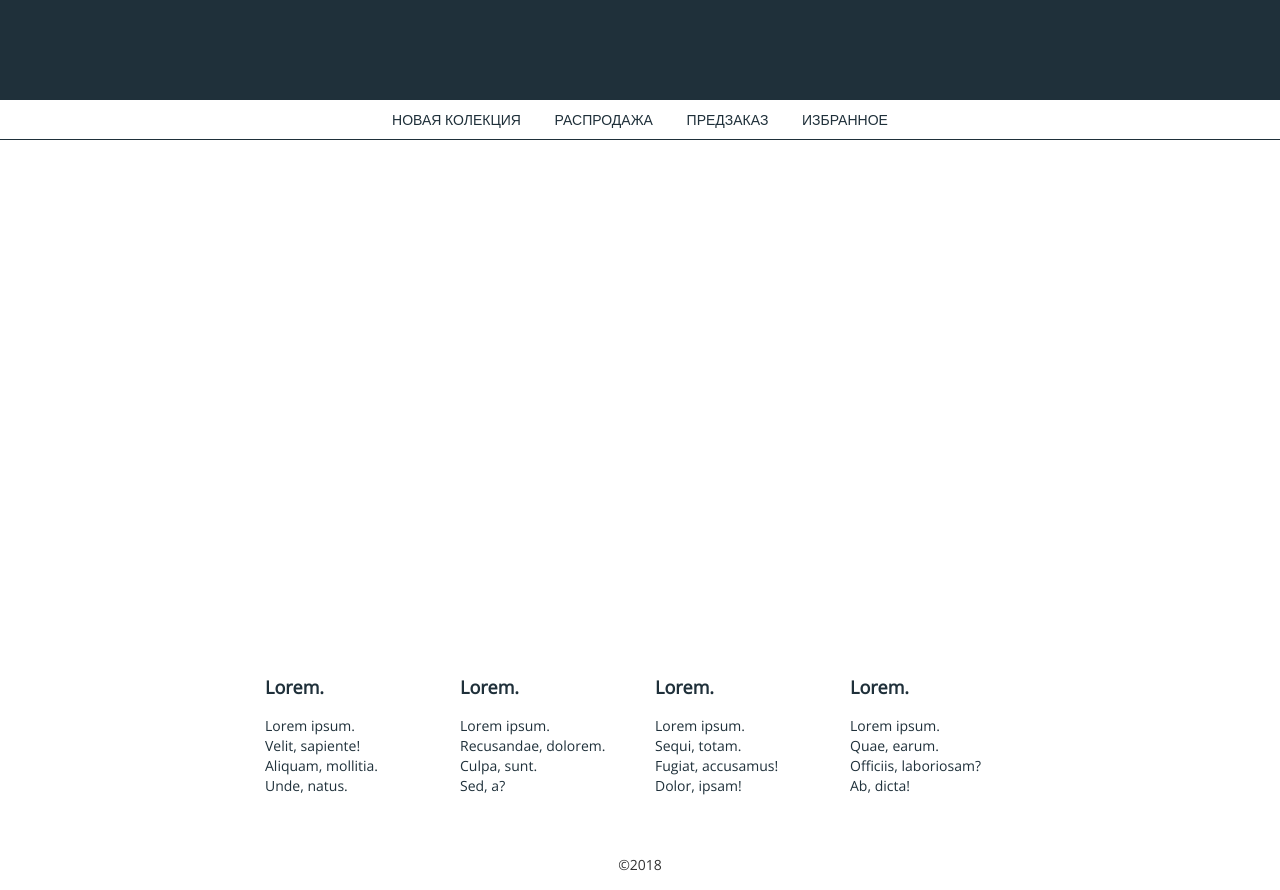
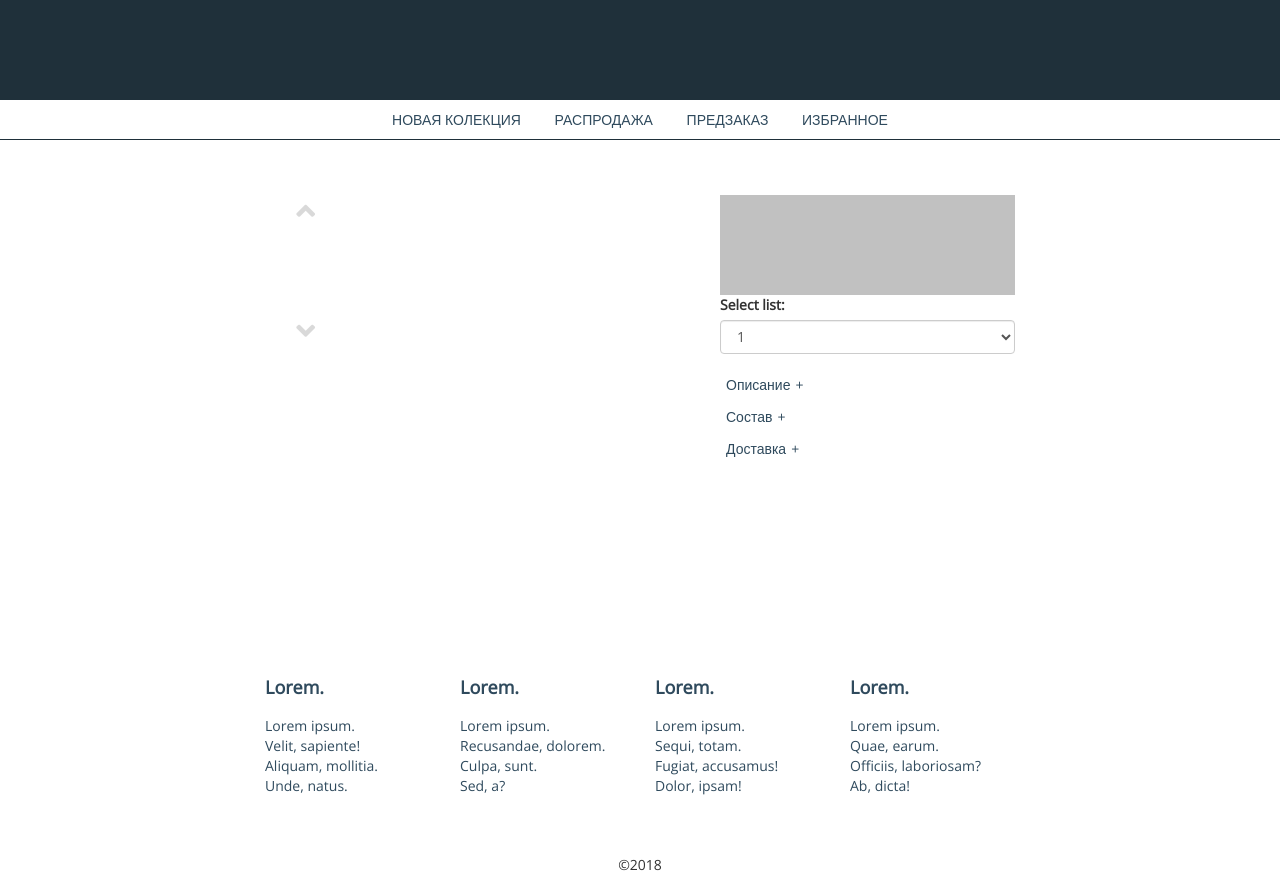
Before and after one commit to Kostyshyn/hoops-views, a web app: file app/product-item.html in a window 1280 px wide. Run offline with its HTML, style and script files only (its server is not run), Linux system fonts and the light colour scheme; some libraries are stand-ins or nearby versions.

Commit message:
[~] product page dev

```diff
--- a/app/css/style.css
+++ b/app/css/style.css
@@ -61,7 +61,7 @@
 	height: 40px;
 	padding: 0px 15px;
 	line-height: 40px;
-	color: #1F303A;
+	color: #2f4a5d;
 	position: relative;
 }
 .navigation ul.mobile-nav li a {
@@ -76,7 +76,7 @@
 	position: absolute;
 	display: block;
 	height: 1px;
-	background-color: #1F303A;
+	background-color: #2f4a5d;
 	bottom: 0px;
 	left: 0px;
 	transition: .3s ease-in-out;
@@ -147,7 +147,7 @@
 .products-main-h {
 	padding: 15px 0px;
 	font-size: 18px;
-	color: #1F303A;
+	color: #2f4a5d;
 	font-weight: bold;
 }
 .f-column-list {
@@ -160,7 +160,7 @@
 }
 .f-column-list li a,
 .collection-list li a {
-	color: #1F303A;
+	color: #2f4a5d;
 	font-size: 14px;
 }
 .copy {
@@ -203,7 +203,7 @@
 	list-style-type: none;
 }
 .pagination ul li a {
-	color: #1F303A;
+	color: #2f4a5d;
 }
 .pagination ul li a:hover {
 	text-decoration: none;
@@ -229,7 +229,7 @@
 .product-item-desc {
 	min-height: 70px;
 	background-color: #fff;
-	color: #1F303A;
+	color: #2f4a5d;
 }
 .product-item-date,
 .product-item-name,
@@ -262,7 +262,7 @@
 	line-height: 50px;
 	text-align: center;
 	font-size: 18px;
-	color: #1F303A;
+	color: #2f4a5d;
 	font-weight: bold;
 }
 .collection-list {
@@ -283,22 +283,87 @@
 	position: relative;
 	width: 16px;
 	height: 16px;
-	border: 1px solid #1F303A;
+	border: 1px solid #2f4a5d;
 	left: -70px;
 	bottom: -3px;
 	background-color: transparent;
 }
 input[type="checkbox"]:checked ~ .checkmark {
-	background-color: #1F303A;
+	background-color: #2f4a5d;
 }
 
-/* main carousel */
+/* product page */
+
+.product-gallery {
+	padding: 55px 10px 20px 0px
+}
+.preview-gallery {
+	box-sizing: border-box;
+}
+.preview-gallery .item {
+
+}
+.preview-gallery .item  img,
+.product-main-img img {
+	width: 100%;
+	height: auto;
+}
+.preview-gallery .slick-prev,
+.preview-gallery .slick-next {
+	border: none;
+	outline: none;
+	background-color: transparent;
+	width: 100%;
+	height: 30px;
+	line-height: 30px;
+	font-size: 30px;
+	color: #c1c1c1;
+	opacity: .6;
+	transition: .15s ease-in-out;
+}
+.preview-gallery .slick-prev:hover,
+.preview-gallery .slick-next:hover {
+	opacity: 1;
+}
+.product-main-img {
+
+}
+
+.product-description {
+	padding: 55px 0px 20px 0px;
+}
+.description-collapse {
+	color: #2f4a5d;
+	font-size: 14px;
+	padding: 5px 0px;
+}
+.description-collapse .info-collapse {
+	padding: 30px 5px;
+}
+.product-collapse-btn {
+	border: none;
+	outline: none;
+	background-color: transparent;
+}
+.description-collapse button.collapsed:after,
+.description-collapse button:after {
+	display: inline-block;
+	margin-left: 5px;
+}
+.description-collapse button[aria-expanded="true"]:after {
+	content: '-';
+}
+.description-collapse button:after {
+	content: '+';
+}
+
+/* sliders */
 
 .slider {
 	height: 100%;
 }
-.slick-prev,
-.slick-next {
+.slider .slick-prev,
+.slider .slick-next {
 	position: absolute;
 	z-index: 999;
 	border: none;
@@ -312,26 +377,26 @@
 	opacity: .6;
 	transition: .15s ease-in-out;
 }
-.slick-prev:hover,
-.slick-next:hover {
+.slider .slick-prev:hover,
+.slider .slick-next:hover {
 	opacity: 1;
 }
-.slick-prev {
+.slider .slick-prev {
 	left: 0px;
 }
-.slick-next {
+.slider .slick-next {
 	right: 0px;
 }
-.a-slide{
+.slider .a-slide{
 	height: calc(100vh - 140px);
 	/*height: 650px;*/
 	width: 100%;
 	background-size: cover !important;
 }
-.slick-slider{
+.slider .slick-slider{
 	height: 100%;
 }
-.slick-dots {
+.slider .slick-dots {
 	margin: 0px;
 	padding: 0px;
 	text-align: center;
@@ -340,12 +405,12 @@
 	bottom: 30px;
 	width: 100%;
 }
-.slick-dots li {
+.slider .slick-dots li {
 	list-style-type: none;
 	display: inline-block;
 	margin-right: 10px;
 }
-.slick-dots li button {
+.slider .slick-dots li button {
 	border: none;
 	outline: none;
 	background-color: transparent;
@@ -355,12 +420,20 @@
 	padding: 0px;
 	border-radius: 50%;
 }
-.slick-dots li.slick-active button {
+.slider .slick-dots li.slick-active button {
 	background-color: #fff;
 }
 
 /* media */
 
+@media screen and (max-width: 991px){
+	.product-gallery {
+		padding: 15px 0px;
+	}
+	.product-description {
+		padding: 0px 0px 15px 0px;
+	}
+}
 
 @media screen and (max-width: 768px){
 	.navigation .desktop-nav {
--- a/app/js/index.js
+++ b/app/js/index.js
@@ -1,35 +1,38 @@
-// $('.products-carousel').slick({
-//     infinite: true,
-//     slidesToShow: 6,
-//     slidesToScroll: 3,
-//     vertical: true,
-//     autoplay: true,
-//     autoplaySpeed: 1000,
-//     responsive: [
-//     {
-//         breakpoint: 1024,
-//         settings: {
-//             slidesToShow: 3,
-//             slidesToScroll: 3,
-//             infinite: true,
-//             // dots: true
-//         }
-//     },
-//     {
-//         breakpoint: 600,
-//         settings: {
-//             slidesToShow: 2,
-//             slidesToScroll: 2
-//         }
-//     },
-//     {
-//         breakpoint: 480,
-//         settings: {
-//             slidesToShow: 1,
-//             slidesToScroll: 1
-//         }
-//     }]
-// });
+const verticalGallery = () => ( window.innerWidth > 991 );
+
+$('.preview-gallery').slick({
+    infinite: true,
+    slidesToShow: 4,
+    slidesToScroll: 2,
+    vertical: verticalGallery(),
+    // autoplay: true,
+    // autoplaySpeed: 1000,
+	prevArrow: '<button type="button" class="slick-prev"><i class="fas fa-angle-up"></i></button>',
+	nextArrow: '<button type="button" class="slick-next"><i class="fas fa-angle-down"></i></button>',
+    responsive: [
+    {
+        breakpoint: 1024,
+        settings: {
+            slidesToShow: 3,
+            slidesToScroll: 2
+            // dots: true
+        }
+    },
+    {
+        breakpoint: 600,
+        settings: {
+            slidesToShow: 2,
+            slidesToScroll: 1
+        }
+    },
+    {
+        breakpoint: 480,
+        settings: {
+            slidesToShow: 1,
+            slidesToScroll: 1
+        }
+    }]
+});
 
 $(() => {
 	$('.slider').slick({
--- a/app/product-item.html
+++ b/app/product-item.html
@@ -50,7 +50,103 @@
 	</header>
 
 	<div class="main-container">
+		<div class="container">
+			<div class="row">
 
+				<div class="col-lg-8 col-lg-offset-2 col-md-10 col-md-offset-1 col-sm-12">
+					<div class="row">
+						<div class="col-lg-7 col-md-7">
+							<div class="product-gallery">
+								<div class="row">
+									<div class="col-lg-3 col-md-3 col-sm-3">
+										<div class="preview-gallery">
+											<div class="item">
+												<img src="http://via.placeholder.com/80x100" alt="">
+											</div>
+											<div class="item">
+												<img src="http://via.placeholder.com/80x100" alt="">
+											</div>
+											<div class="item">
+												<img src="http://via.placeholder.com/80x100" alt="">
+											</div>
+											<div class="item">
+												<img src="http://via.placeholder.com/80x100" alt="">
+											</div>
+											<div class="item">
+												<img src="http://via.placeholder.com/80x100" alt="">
+											</div>
+											<div class="item">
+												<img src="http://via.placeholder.com/80x100" alt="">
+											</div>
+											<div class="item">
+												<img src="http://via.placeholder.com/80x100" alt="">
+											</div>
+											<div class="item">
+												<img src="http://via.placeholder.com/80x100" alt="">
+											</div>
+											<div class="item">
+												<img src="http://via.placeholder.com/80x100" alt="">
+											</div>
+											<div class="item">
+												<img src="http://via.placeholder.com/80x100" alt="">
+											</div>
+										</div>
+									</div>
+									<div class="col-lg-9 col-md-9 col-sm-9">
+										<div class="product-main-img">
+											<img src="http://via.placeholder.com/185x300" alt="">
+										</div>
+									</div>
+								</div>
+							</div>
+						</div>
+						<div class="col-lg-5 col-md-5">
+							<div class="product-description">
+								<div class="place"></div>
+								<form>
+									<div class="form-group">
+									  <label for="sel1">Select list:</label>
+									  <select class="form-control" id="sel1">
+										<option>1</option>
+										<option>2</option>
+										<option>3</option>
+										<option>4</option>
+									  </select>
+									</div>
+
+
+								</form>
+								<div class="description-collapse">
+									<button data-toggle="collapse" data-target="#description" class="product-collapse-btn">Описание</button>
+									<div id="description" class="collapse">
+										<div class="info-collapse">
+										Lorem ipsum dolor text....
+										</div>
+									</div>
+								</div>
+								<div class="description-collapse">
+									<button data-toggle="collapse" data-target="#composition" class="product-collapse-btn">Состав</button>
+									<div id="composition" class="collapse">
+										<div class="info-collapse">
+										Lorem ipsum dolor text....
+										</div>
+									</div>
+								</div>
+								<div class="description-collapse">
+									<button data-toggle="collapse" data-target="#delivery" class="product-collapse-btn">Доставка</button>
+									<div id="delivery" class="collapse">
+										<div class="info-collapse">
+										Lorem ipsum dolor text....
+										</div>
+									</div>
+								</div>
+							</div>
+						</div>
+					</div>
+				</div>
+
+			</div>
+		</div>
 	</div>
 
 	<footer>
@@ -110,39 +206,6 @@
 			</div>
 		</div>
 	</footer>
-<!-- 	<div class="products-carousel">
-	    <div class="item">
-	    	<div class="place"></div>
-	    </div>
-	    <div class="item">
-	    	<div class="place"></div>
-	    </div>
-	    <div class="item">
-	    	<div class="place"></div>
-	    </div>
-	    <div class="item">
-	    	<div class="place"></div>
-	    </div>
-	    <div class="item">
-	    	<div class="place"></div>
-	    </div>
-	    <div class="item">
-	    	<div class="place"></div>
-	    </div>
-	    <div class="item">
-	    	<div class="place"></div>
-	    </div>
-	    <div class="item">
-	    	<div class="place"></div>
-	    </div>
-	    <div class="item">
-	    	<div class="place"></div>
-	    </div>
-	    <div class="item">
-	    	<div class="place"></div>
-	    </div>
-	</div> -->
-
 	<script src="js/index.js"></script>
 </body>
 </html>
```
Also changed, not shown: 1 other file.
